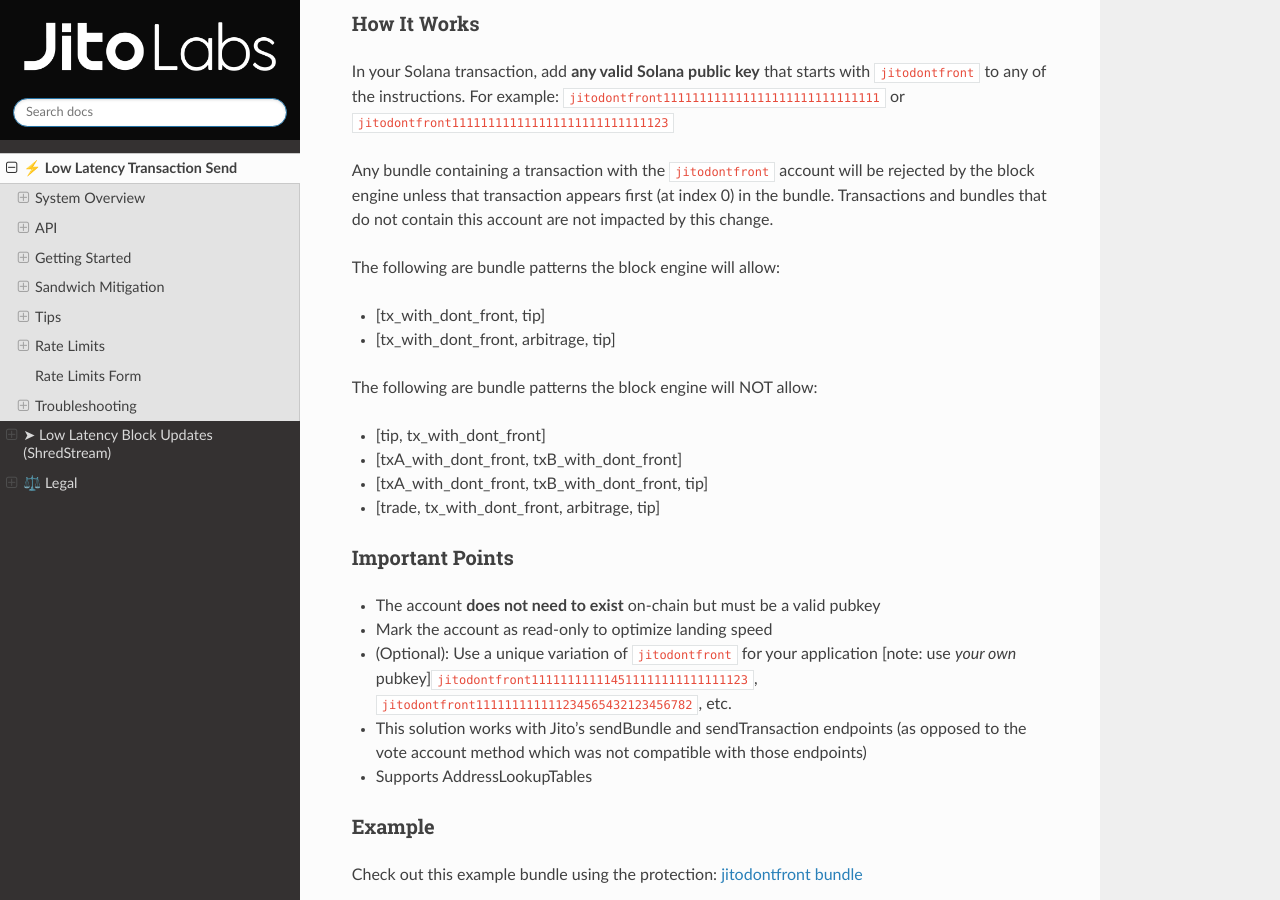
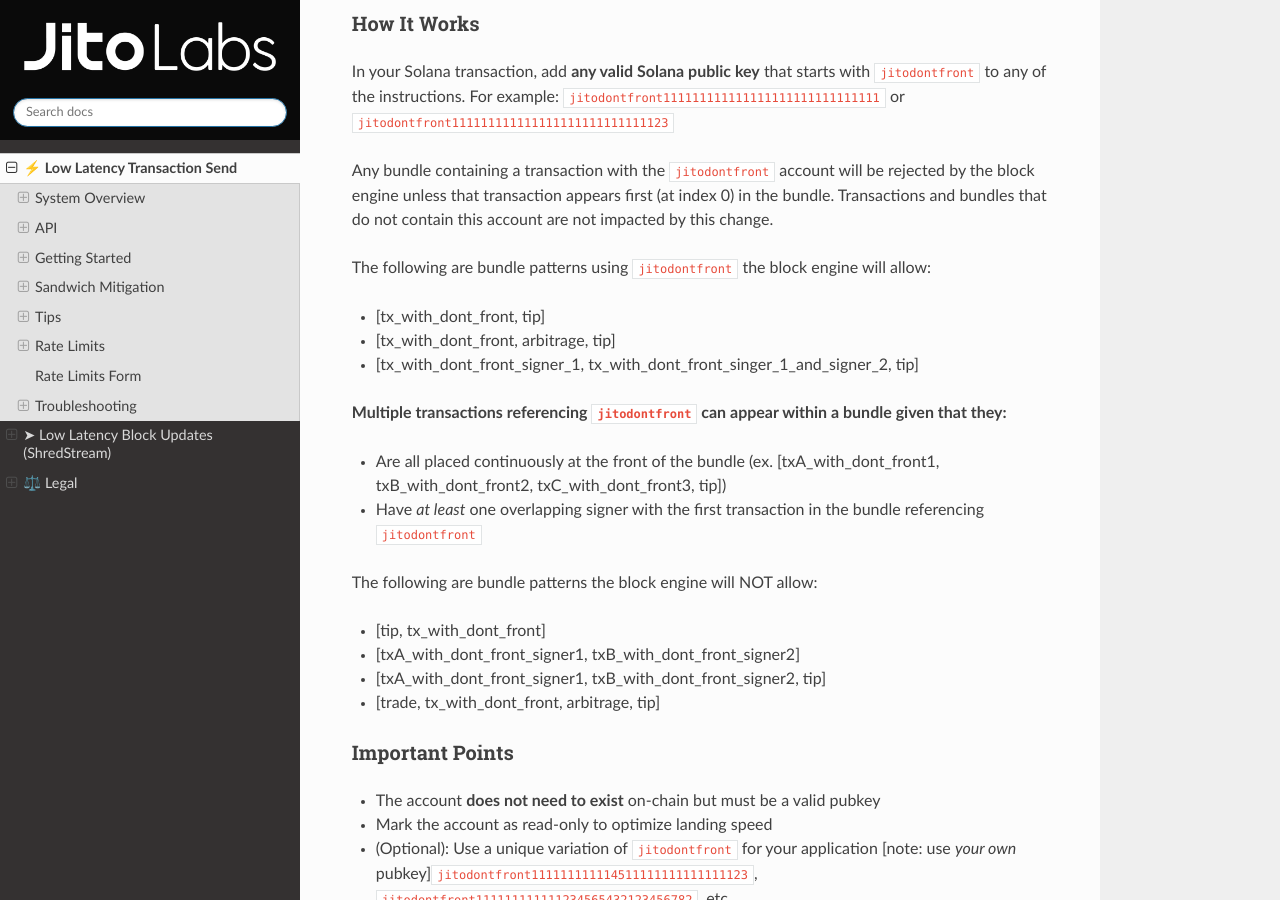
Before and after one commit to jito-labs/jito-docs, a Sphinx documentation site: the page built from docs/source/lowlatencytxnsend.md, in a window 1280 px wide and 900 px high, scrolled down 14263 px. Built offline with Sphinx 7.4.7 and the Read the Docs theme 3.1.0, drawn with Linux system fonts in a browser that asks for light colours.

Commit message:
update jitodontfront docs to make clearer what is valid and what is not

```diff
--- a/docs/source/lowlatencytxnsend.md
+++ b/docs/source/lowlatencytxnsend.md
@@ -534,14 +534,19 @@
 
 Any bundle containing a transaction with the `jitodontfront` account will be rejected by the block engine unless that transaction appears first (at index 0) in the bundle. Transactions and bundles that do not contain this account are not impacted by this change.
 
-The following are bundle patterns the block engine will allow:
+The following are bundle patterns using `jitodontfront` the block engine will allow:
 - [tx_with_dont_front, tip]
 - [tx_with_dont_front, arbitrage, tip]
+- [tx_with_dont_front_signer_1, tx_with_dont_front_singer_1_and_signer_2, tip]
+
+**Multiple transactions referencing `jitodontfront` can appear within a bundle given that they:**
+- Are all placed continuously at the front of the bundle (ex. [txA_with_dont_front1, txB_with_dont_front2, txC_with_dont_front3, tip])
+- Have *at least* one overlapping signer with the first transaction in the bundle referencing `jitodontfront`
 
 The following are bundle patterns the block engine will NOT allow:
 - [tip, tx_with_dont_front]
-- [txA_with_dont_front, txB_with_dont_front]
-- [txA_with_dont_front, txB_with_dont_front, tip]
+- [txA_with_dont_front_signer1, txB_with_dont_front_signer2]
+- [txA_with_dont_front_signer1, txB_with_dont_front_signer2, tip]
 - [trade, tx_with_dont_front, arbitrage, tip]
 
 ### Important Points
```
